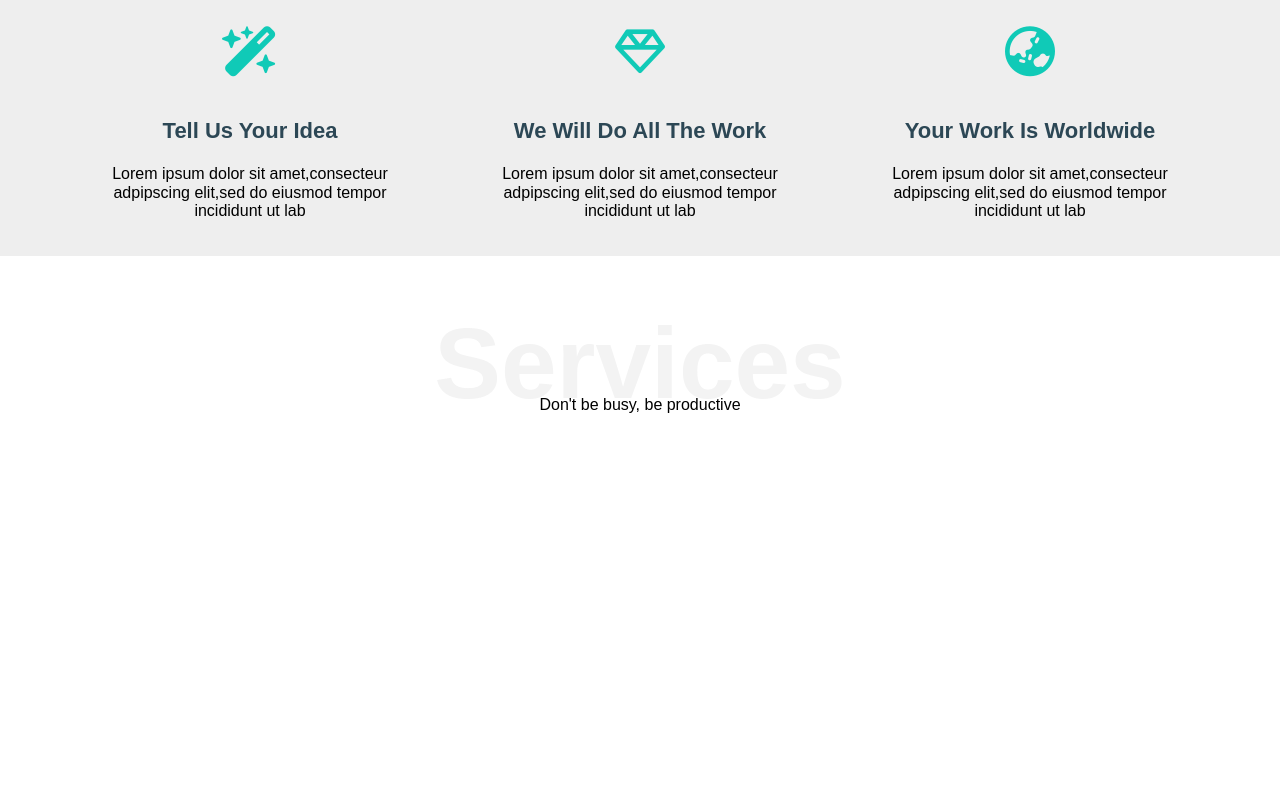
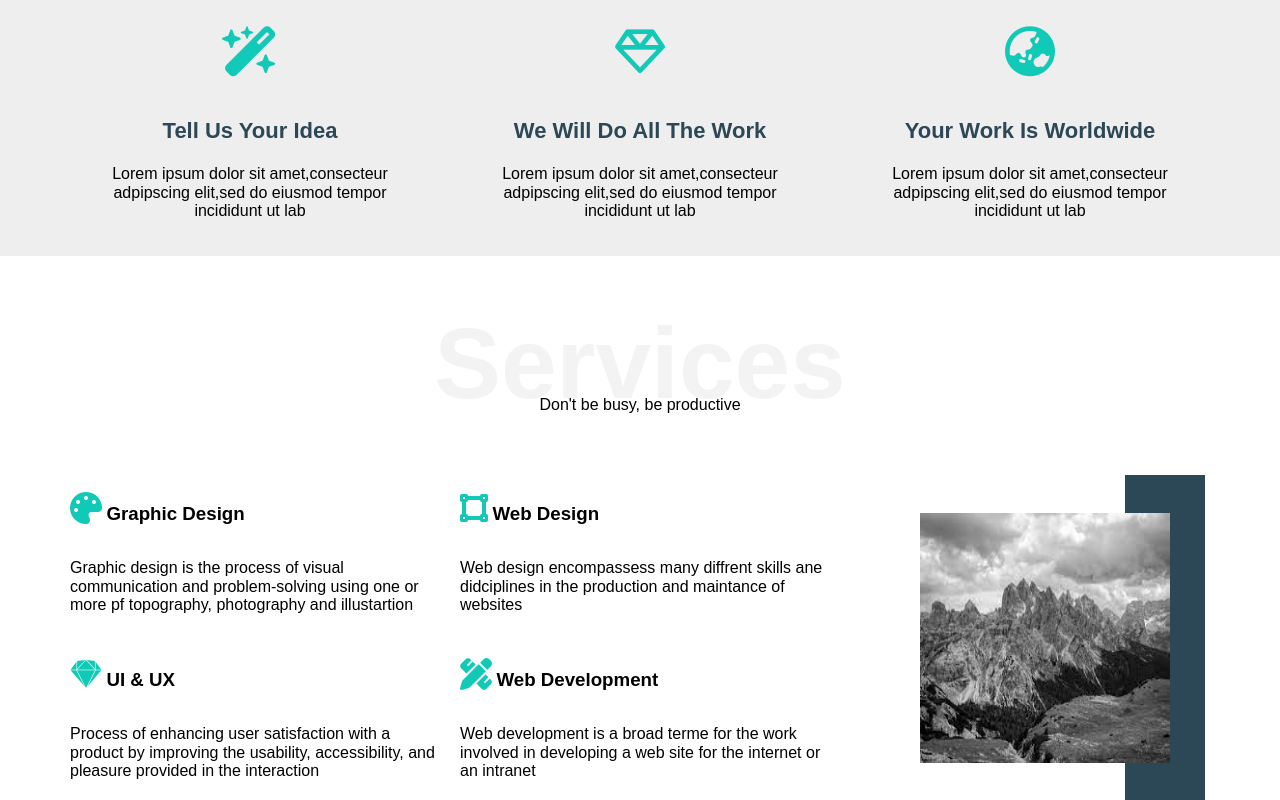
Before and after one commit to Hadil-Guerfi/Template-HTML-CSS, a plain HTML site: page index.html in a window 1280 px wide. Shown: the part 854-1654 px from the top of the page. Before the commit the page ends 1284 px from the top, so only its background shows below. Drawn offline with Linux system fonts and the light colour scheme.

Commit message:
new changes

```diff
--- a/css/main.css
+++ b/css/main.css
@@ -66,8 +66,8 @@ ul li{
     list-style:none;
 }
 
+/* End Global Rules */
 
-/* End Global Rules */
 
 /* Start Header */
 
@@ -96,8 +96,6 @@ header .container i{
   font-size: 22px;
   display: none;
 }
-
-
 
 header .container ul li{
   font-size: 18px;
@@ -151,20 +149,30 @@ header .container ul li:hover::before{
   gap: 40px;
   align-items: center;
   margin-top: 20px;
-
 }
 
 .main-page-small .list ul li{
   font-size: 20px;
+}
 
-}
 .main-page-small .list ul li a {
   font-size: 20px;
   color: var(--main-color-alt);
 }
 
 .main-page-small{
+
+}
+
+.invisible{
   display: none;
+  visibility:hidden;
+
+}
+
+.displayed{
+  display: block;
+  visibility: visible ;
 }
 
 @media(max-width:768px){
@@ -177,9 +185,11 @@ header .container ul li:hover::before{
   }
 
 }
-/* Start Header */
+/* End Header */
 
-/* Start Main Page */
+
+/* Start Main page */
+
 .main-page{
   height: calc(100vh - 64px);
   background-repeat: no-repeat;
@@ -205,9 +215,7 @@ header .container ul li:hover::before{
   color:var(--main-color-alt);
 }
 
-.displayed{
-  display: block;
-}
+
 
 /* End Main Page */
 
@@ -251,9 +259,13 @@ header .container ul li:hover::before{
   text-align: center;
   }
 
+
+/* End Features */
+
+/* Start Services */
 .services .container{
-
   position: relative;
+  min-height: fit-content;
 
 }
 
@@ -269,6 +281,110 @@ header .container ul li:hover::before{
 .services .title p{
   text-align: center;
   margin-top: -25px;
+}
+
+.serv-feature{
+  display: flex;
+  flex-wrap: nowrap;
+  gap:50px;
+  align-items: center;
+  position: relative;
+  margin-top: 70px;
+}
+
+.serv-feature h3{
+  display: inline-block;
+}
+
+.serv-feature i{
+  color: var(--main-color);
+}
+
+.serv-feature .blocs{
+  display:grid;
+  grid-template-columns: 1fr 1fr ;
+  grid-template-rows: 1fr 1fr;
+
+  grid-template-areas: "graphic" "web-des "
+                        "ui bloc" "web-dev ";
+
+  gap:20px;
 
 }
-/* End Features */
+
+.serv-img{
+position: relative;
+width: fit-content;
+height: fit-content;
+margin-left: 40px;
+margin-right: 40px;
+}
+
+
+.serv-img img{
+  width: 250px;
+  height: 250px;
+  align-self: center;
+  padding: 0;
+  position: relative;
+
+}
+
+.serv-img::before{
+  content: "";
+  background-color: var(--main-color-alt);
+  width: 80px;
+  height: calc(100% + 70px);
+  top: -38px;
+  position: absolute;
+  right: -35px;
+  z-index: -1;
+}
+
+
+
+
+
+
+
+
+
+
+
+
+
+
+
+
+
+
+
+
+
+
+
+
+
+
+
+
+
+@media(max-width:768px){
+
+  .services .title h2{
+  font-size: 80px;
+  }
+
+  .features .container .box h3{
+  font-size: 18px;
+}
+.services .title p{
+  margin-top: -20px;
+
+}
+
+.serv-img{
+display: none;
+}
+}
+/* End Services */
--- a/index.html
+++ b/index.html
@@ -35,6 +35,7 @@
 
         </div>
     </header>
+
     <div class="main-page">
 
         <div class="container">
@@ -86,11 +87,52 @@
         </div>
     </section>
 
+
+
     <section class="services">
       <div class="container">
-          <div class="title">
+        <div class="title">
           <h2>Services</h2>
           <p>Don't be busy, be productive</p>
+        </div>
+
+        <div class="serv-feature">
+         <div class="blocs">
+            <div class="graphic bloc">
+                <i class="fas fa-palette fa-2x"></i>
+                <h3>Graphic Design</h3>
+                <p>Graphic design is the process of visual communication and problem-solving using one or more pf topography, photography and illustartion</p>
+            </div>
+
+            <div class="web-des bloc">
+                <i class="fas fa-vector-square fa-2x"></i>
+                <h3>Web Design</h3>
+                <p>Web design encompassess many diffrent skills ane didciplines in the production and maintance of websites</p>
+            </div>
+
+
+
+            <div class="ui bloc">
+                <i class="fab fa-sketch fa-2x"></i>
+                <h3>UI & UX</h3>
+                <p>Process of enhancing user satisfaction with a product by improving the usability, accessibility, and pleasure provided in the interaction</p>
+            </div>
+
+            <div class="web-dev bloc">
+                <i class="fas fa-pencil-ruler fa-2x"></i>
+                <h3>Web Development</h3>
+                <p>Web development is a broad terme for the work involved in developing a web site for the internet or an intranet</p>
+            </div>
+
+        </div>
+
+        <div class="serv-img">
+
+            <img src="/images/mounta.jfif" alt="">
+
+        </div>
+
+
         </div>
       </div>
     </section>
--- a/main.js
+++ b/main.js
@@ -1,8 +1,41 @@
 
-let list =document.querySelector("header .container i");
 
-let bar=document.querySelector(".main-page-small");
+    let list =document.querySelector("header .container i");
 
-list.onclick=function(){
-bar.classList.toggle("displayed");
+    let bar=document.querySelector(".main-page-small");
+
+    let media =window.matchMedia("(max-width: 768px)");
+
+    bar.classList.add("invisible");
+
+    console.log("hello");
+
+
+
+function myFunction(){
+
+
+if(media.matches){
+
+    // bar.classList.remove("invisible");
+
+    list.onclick=function(){
+
+    bar.classList.toggle("displayed");
+
+    }
+    console.log("if");
+
 }
+
+else{
+    bar.classList.remove("displayed");
+    bar.classList.add("invisible");
+    console.log("else");
+
+}
+}
+
+
+myFunction(media) ;// Call listener function at run time
+media.addListener(myFunction);
```
